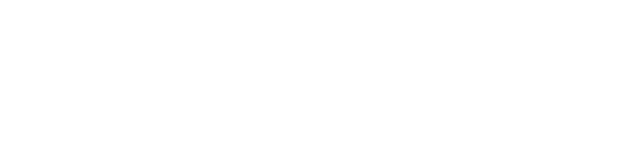
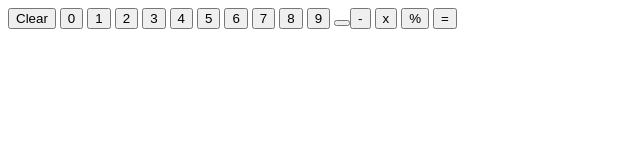
Before and after one commit to tpedigo/Calculator, a plain HTML site: page index.html in a window 1280 px wide. Shown: the whole page, without its empty margins (0-640 px from the left). Drawn offline with Linux system fonts and the light colour scheme.

Commit message:
Set up basic calculator parts in html

```diff
--- a/index.html
+++ b/index.html
@@ -9,6 +9,26 @@
 </head>
 <body>
     <script defer type="text/javascript" src="script.js"></script>
-
+    <div class="calculator">
+        <div class="display"></div>
+        <div class="buttons">
+            <button class="clear">Clear</button>
+            <button class="number zero">0</button>
+            <button class="number one">1</button>
+            <button class="number two">2</button>
+            <button class="number three">3</button>
+            <button class="number four">4</button>
+            <button class="number five">5</button>
+            <button class="number six">6</button>
+            <button class="number seven">7</button>
+            <button class="number eight">8</button>
+            <button class="number nine">9</button>
+            <button class="number plus"+</button>
+            <button class="number minus">-</button>
+            <button class="number times">x</button>
+            <button class="number divide">%</button>
+            <button class="number equals">=</button>
+        </div>
+    </div>
 </body>
 </html>
```
